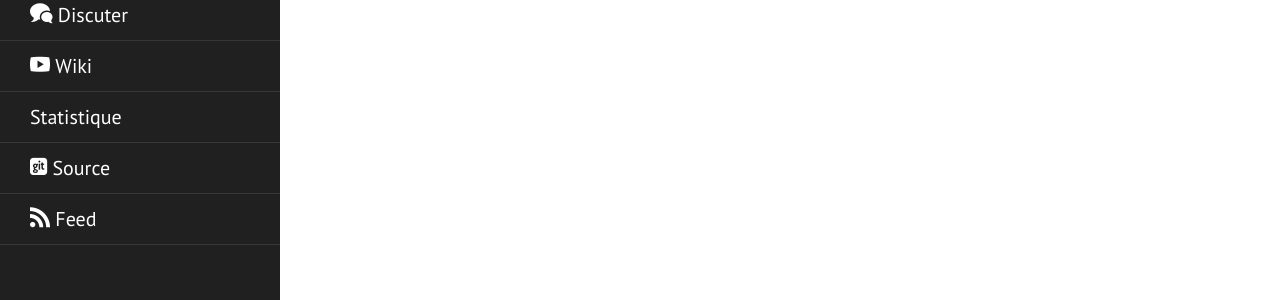
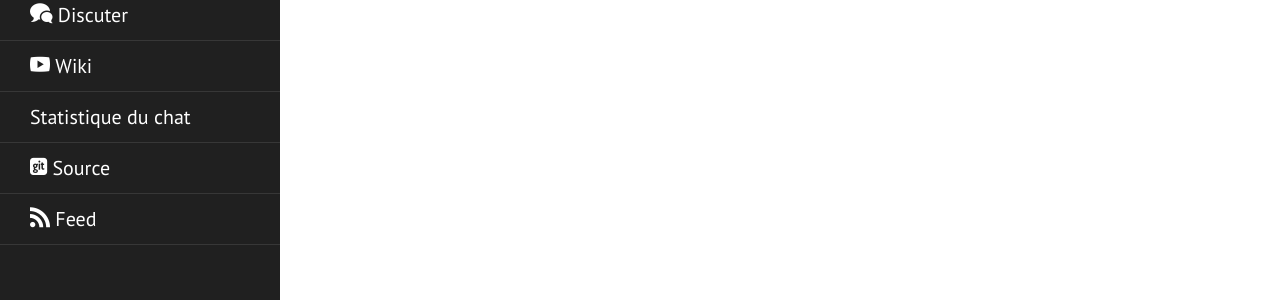
Before and after one commit to crazy-toads/crazy-toads.github.io, a Jekyll site: the page built from syspages/search.md, in a window 1280 px wide. Shown: the part 470-770 px from the top of the page. Built offline with Jekyll 4.4.1, drawn with Linux system fonts in a browser that asks for light colours; nearby versions of some CDN libraries; some web fonts are replaced.

Commit message:
Fix name in menu for Statistic page

```diff
--- a/_config.yml
+++ b/_config.yml
@@ -79,7 +79,7 @@ links:
   - title: <i class="iconside iconm-play"></i> Wiki
     url: https://wiki.crapaud-fou.org
     external: true
-  - title: Statistique
+  - title: Statistique du chat
     url: /channelsstats/
   - title: <i class="iconside iconm-git-square"></i> Source
     url: https://github.com/crazy-toads/crazy-toads.github.io
```
